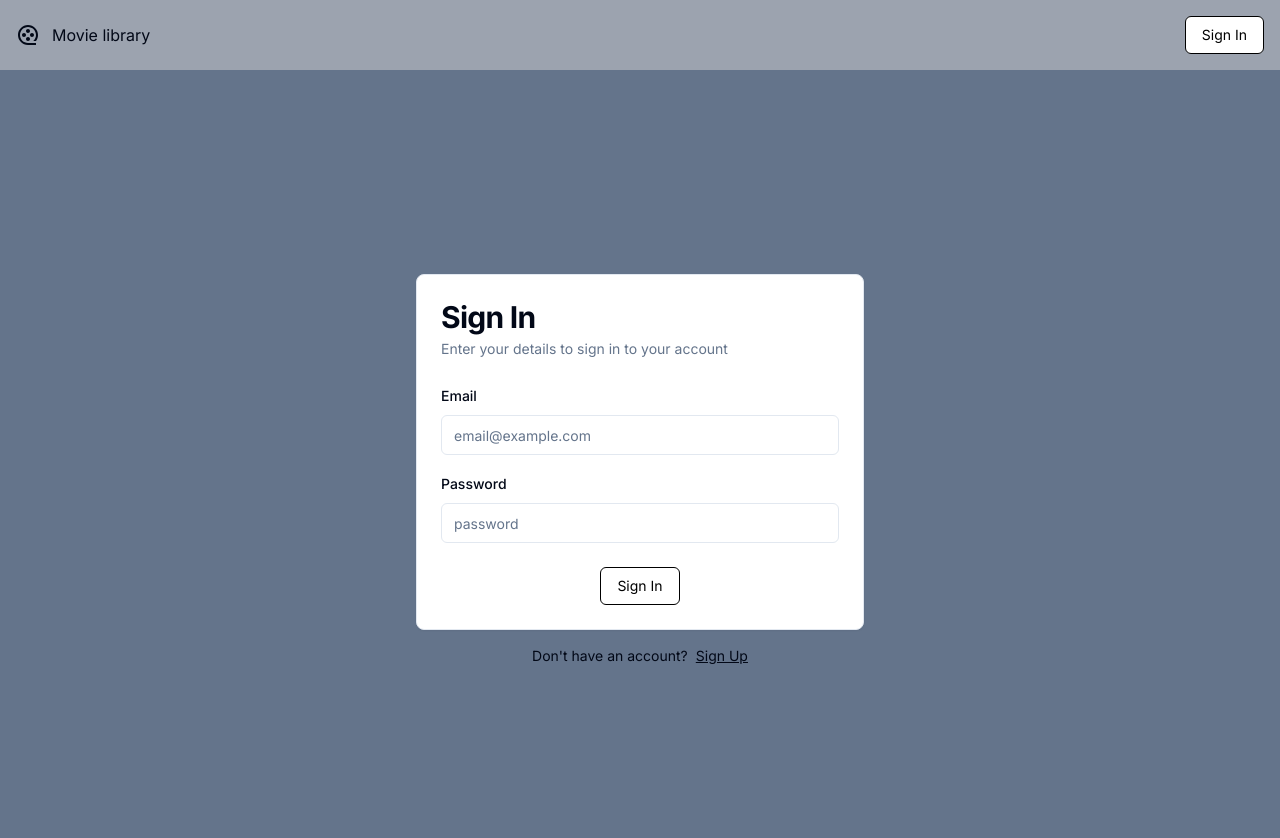
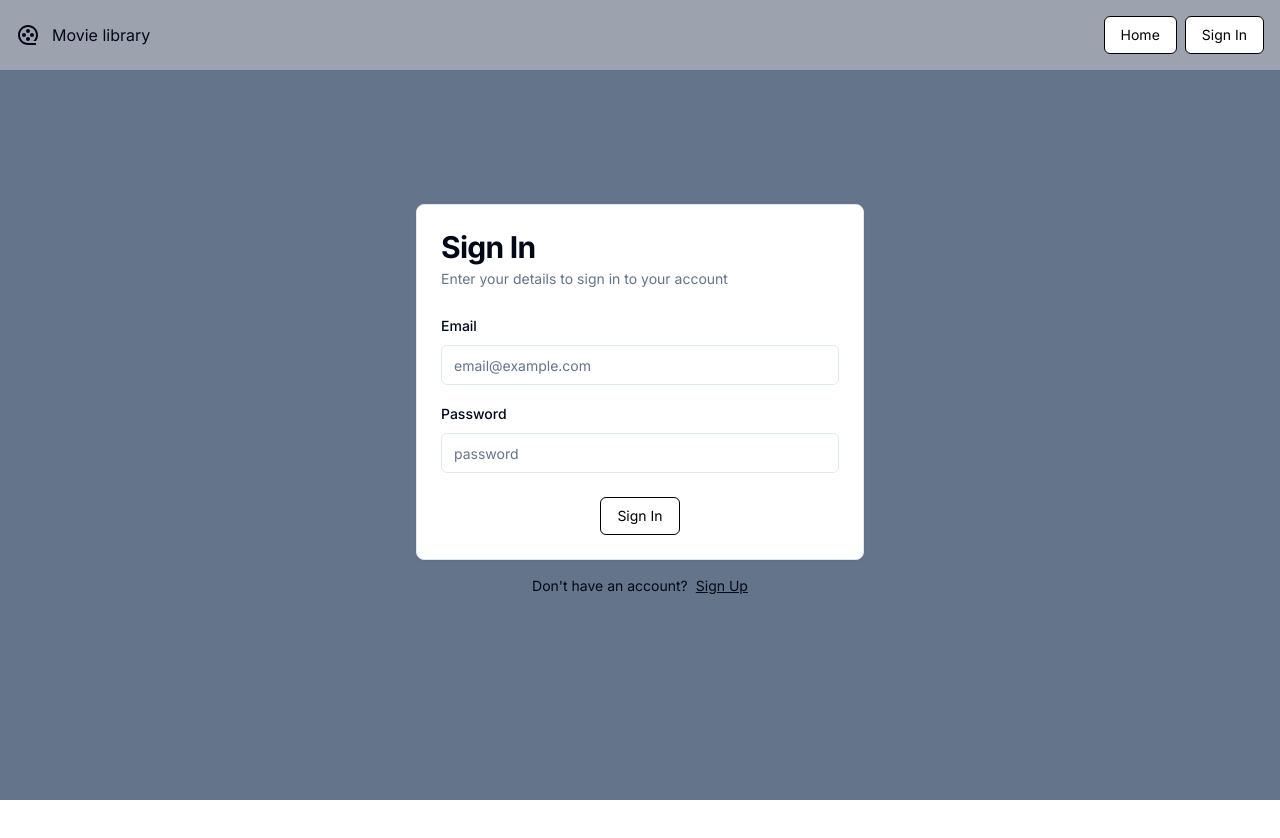
Before and after one commit to niketjain1/movies-library, a Next.js app: page /signin in a window 1280 px wide. Shown: the top 838 px of the page. After the commit the page ends 800 px from the top, so only its background shows below. Built offline with nearby package versions, Linux system fonts and the light colour scheme; no server answers.

Commit message:
👌 IMPROVE: added home button

```diff
--- a/src/components/NavBar/NavBar.tsx
+++ b/src/components/NavBar/NavBar.tsx
@@ -1,13 +1,19 @@
 import React from "react";
 import { RiMovie2Line } from "react-icons/ri";
 import CustomButton from "../button/CustomButton";
+import Link from "next/link";
 
 const NavBar = () => {
   return (
-    <div className="flex flex-row p-4 items-center justify-center bg-gray-400">
+    <div className="flex flex-row w-full p-4 items-center justify-center bg-gray-400 absolute">
       <RiMovie2Line size={24} />
       <p className="mx-3">Movie library</p>
-      <CustomButton title={"Sign In"} customClassName="ml-auto" />
+      <Link href={"/"} className="ml-auto">
+        <CustomButton title={"Home"} />
+      </Link>
+      <Link href={"/signin"} className="ml-2">
+        <CustomButton title={"Sign In"} customClassName="ml-auto" />
+      </Link>
     </div>
   );
 };
```
